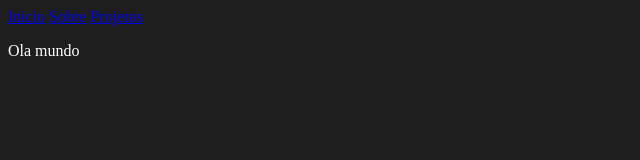
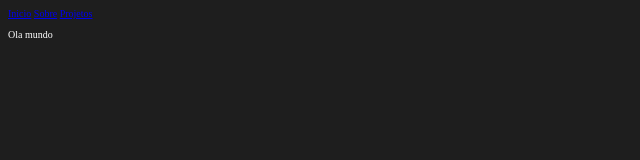
Before and after one commit to mateusopaiva/meu-site, a plain HTML site: page index.html in a window 1280 px wide. Shown: the whole page, without its empty margins (0-640 px from the left). Drawn offline with Linux system fonts and the light colour scheme.

Commit message:
Tipo e tamanho de fonte

```diff
--- a/index.html
+++ b/index.html
@@ -5,6 +5,10 @@
         <meta name="viewport" content="width=device-width, initial-scale=1.0">
         <meta http-equiv="X-UA-Compatible" content="ie=edge">
         <link rel="stylesheet" href="/stayle.css"/>
+        <link
+            href="https://fonts.googleapis.com/css?family=Poppins:300,400,500,600,700"
+            rel="stylesheet"
+        />
         <title>Titulo Site</title>
     </head>
     <body>
--- a/stayle.css
+++ b/stayle.css
@@ -1,4 +1,5 @@
 html {
     background-color: #1E1E1E;
     color: #ffffff;
+    font-size: 62.5%;
 }
```
